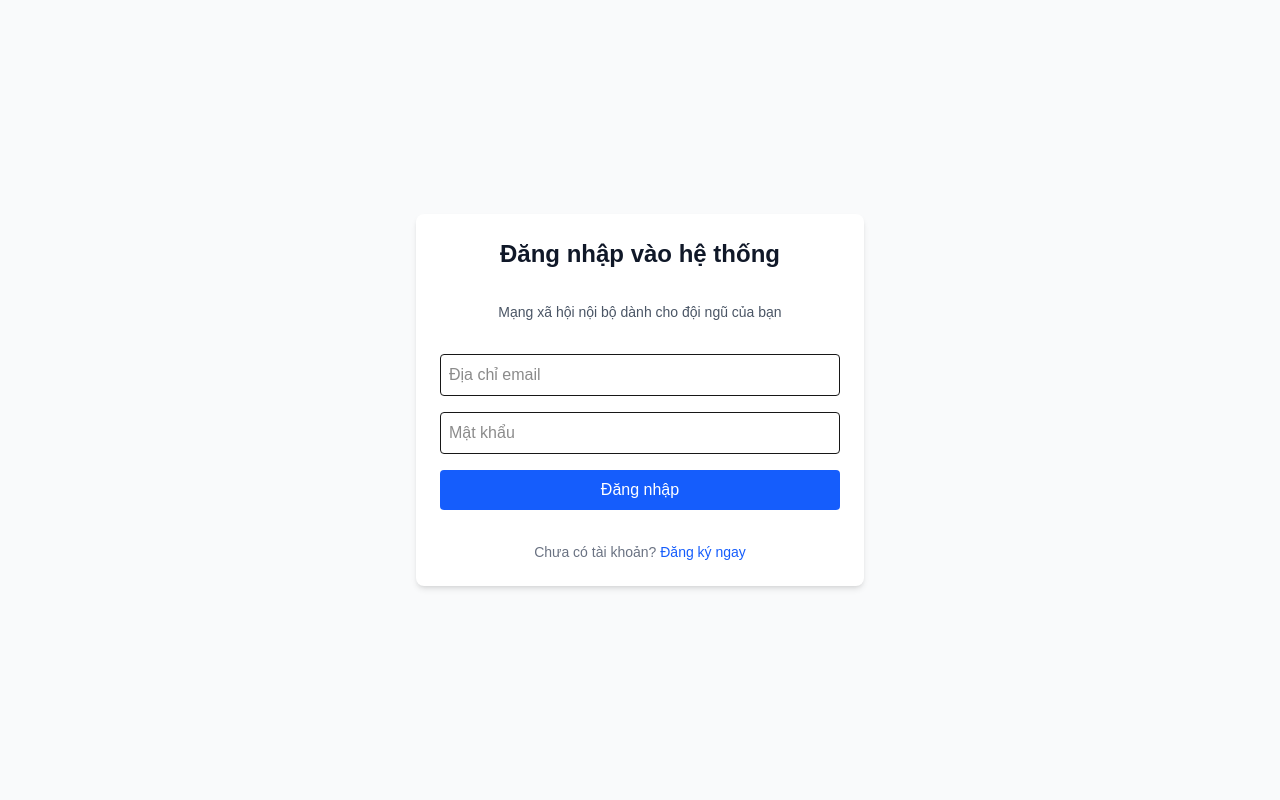
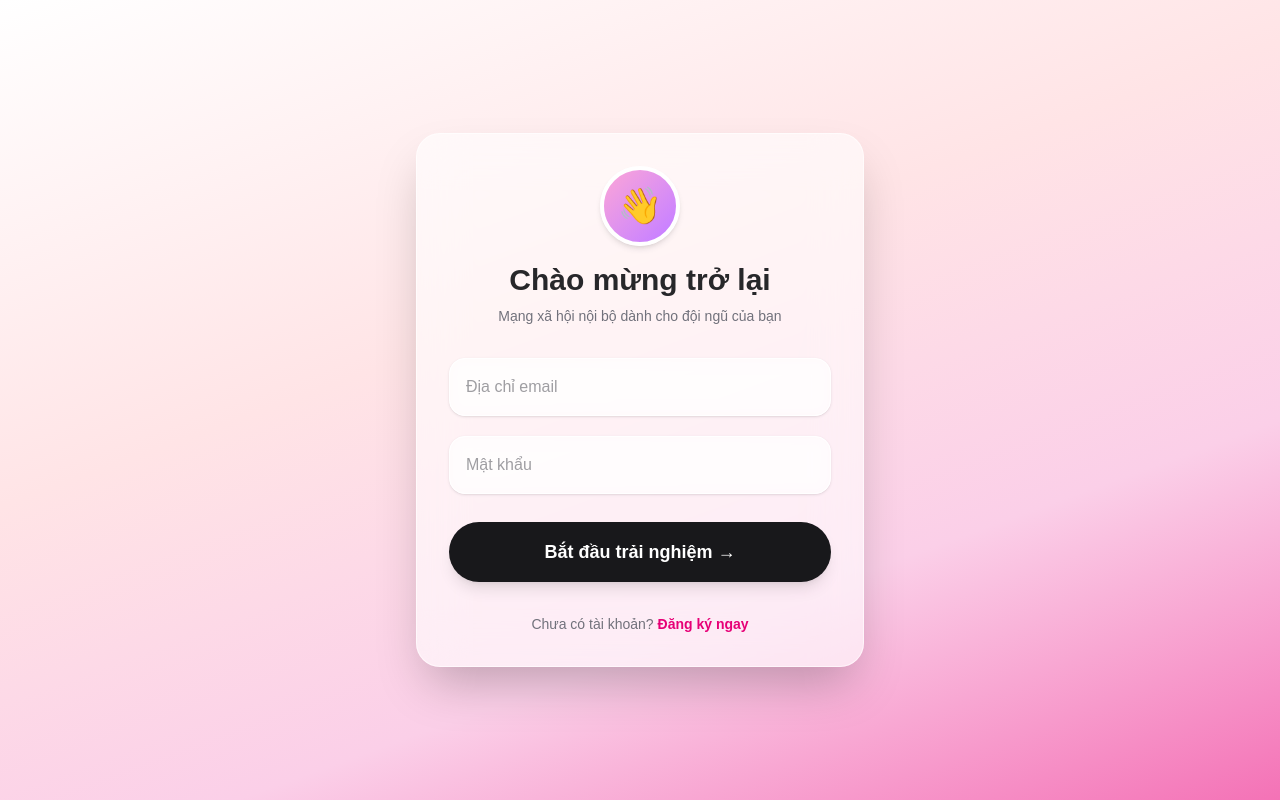
Before and after one commit to jusitamdhp456/mang-xa-hoi-noi-bo, a Next.js app: page /login in a window 1280 px wide. Built offline with nearby package versions, Linux system fonts and the light colour scheme.

Commit message:
Cập nhật nốt giao diện Đăng nhập và Đăng ký theo phong cách Pastel Glassmorphism

```diff
--- a/app/(auth)/login/page.tsx
+++ b/app/(auth)/login/page.tsx
@@ -5,37 +5,42 @@ export default async function LoginPage({ searchParams }: { searchParams: Promis
   const { error } = await searchParams;
 
   return (
-    <div className="flex h-screen items-center justify-center bg-gray-50">
-      <div className="w-full max-w-md space-y-8 rounded-lg bg-white p-6 shadow-md">
-        <h2 className="text-center text-2xl font-bold text-gray-900">Đăng nhập vào hệ thống</h2>
-        <p className="text-center text-sm text-gray-600">
-          Mạng xã hội nội bộ dành cho đội ngũ của bạn
-        </p>
+    <div className="flex h-screen items-center justify-center bg-transparent">
+      <div className="w-full max-w-md space-y-8 rounded-3xl bg-white/60 backdrop-blur-xl p-8 shadow-2xl border border-white/60">
+        <div className="text-center">
+           <div className="w-20 h-20 bg-gradient-to-br from-pink-300 to-purple-400 rounded-full mx-auto mb-4 flex items-center justify-center shadow-md border-4 border-white">
+              <span className="text-4xl">👋</span>
+           </div>
+           <h2 className="text-3xl font-extrabold text-zinc-800">Chào mừng trở lại</h2>
+           <p className="text-sm text-zinc-500 mt-2 font-medium">
+             Mạng xã hội nội bộ dành cho đội ngũ của bạn
+           </p>
+        </div>
 
-        {error && <div className="p-3 bg-red-100 text-red-700 text-sm rounded">{error}</div>}
+        {error && <div className="p-3 bg-red-100/80 backdrop-blur-sm text-red-700 font-bold text-sm rounded-xl border border-red-200 shadow-sm">{error}</div>}
 
-        <form action={login} className="flex flex-col gap-4">
+        <form action={login} className="flex flex-col gap-5 mt-8">
           <input
             type="email"
             name="email"
             placeholder="Địa chỉ email"
             required
-            className="rounded border p-2"
+            className="rounded-2xl border border-white bg-white/50 backdrop-blur-sm p-4 outline-none focus:bg-white focus:ring-2 focus:ring-pink-300 transition-all font-medium text-zinc-700 shadow-sm"
           />
           <input
             type="password"
             name="password"
             placeholder="Mật khẩu"
             required
-            className="rounded border p-2"
+            className="rounded-2xl border border-white bg-white/50 backdrop-blur-sm p-4 outline-none focus:bg-white focus:ring-2 focus:ring-pink-300 transition-all font-medium text-zinc-700 shadow-sm"
           />
-          <button type="submit" className="rounded bg-blue-600 p-2 text-white hover:bg-blue-700">
-            Đăng nhập
+          <button type="submit" className="rounded-full bg-zinc-900 py-4 text-white hover:bg-pink-500 font-bold text-lg transition-colors shadow-lg hover:shadow-pink-500/30 transform hover:-translate-y-0.5 mt-2">
+            Bắt đầu trải nghiệm →
           </button>
         </form>
 
-        <div className="text-center text-sm text-gray-500 mt-4">
-          Chưa có tài khoản? <Link href="/register" className="text-blue-600 hover:underline">Đăng ký ngay</Link>
+        <div className="text-center text-sm font-medium text-zinc-500 mt-6">
+          Chưa có tài khoản? <Link href="/register" className="text-pink-600 font-bold hover:underline">Đăng ký ngay</Link>
         </div>
       </div>
     </div>
--- a/app/(auth)/register/page.tsx
+++ b/app/(auth)/register/page.tsx
@@ -5,29 +5,34 @@ export default async function RegisterPage({ searchParams }: { searchParams: Pro
   const { error } = await searchParams;
 
   return (
-    <div className="flex h-screen items-center justify-center bg-gray-50">
-      <div className="w-full max-w-md space-y-8 rounded-lg bg-white p-6 shadow-md">
-        <h2 className="text-center text-2xl font-bold text-gray-900">Đăng ký tài khoản</h2>
-        <p className="text-center text-sm text-gray-600">
-          Tạo tài khoản để tham gia mạng xã hội nội bộ
-        </p>
+    <div className="flex h-screen items-center justify-center bg-transparent">
+      <div className="w-full max-w-md space-y-8 rounded-3xl bg-white/60 backdrop-blur-xl p-8 shadow-2xl border border-white/60">
+        <div className="text-center">
+           <div className="w-20 h-20 bg-gradient-to-br from-pink-300 to-purple-400 rounded-full mx-auto mb-4 flex items-center justify-center shadow-md border-4 border-white">
+              <span className="text-4xl">✨</span>
+           </div>
+           <h2 className="text-3xl font-extrabold text-zinc-800">Tạo tài khoản mới</h2>
+           <p className="text-sm text-zinc-500 mt-2 font-medium">
+             Tham gia cộng đồng Mạng xã hội nội bộ
+           </p>
+        </div>
 
-        {error && <div className="p-3 bg-red-100 text-red-700 text-sm rounded">{error}</div>}
+        {error && <div className="p-3 bg-red-100/80 backdrop-blur-sm text-red-700 font-bold text-sm rounded-xl border border-red-200 shadow-sm">{error}</div>}
 
-        <form action={signup} className="flex flex-col gap-4">
+        <form action={signup} className="flex flex-col gap-5 mt-8">
           <input
             type="text"
             name="displayName"
             placeholder="Họ và tên hiển thị"
             required
-            className="rounded border p-2"
+            className="rounded-2xl border border-white bg-white/50 backdrop-blur-sm p-4 outline-none focus:bg-white focus:ring-2 focus:ring-pink-300 transition-all font-medium text-zinc-700 shadow-sm"
           />
           <input
             type="email"
             name="email"
             placeholder="Địa chỉ email"
             required
-            className="rounded border p-2"
+            className="rounded-2xl border border-white bg-white/50 backdrop-blur-sm p-4 outline-none focus:bg-white focus:ring-2 focus:ring-pink-300 transition-all font-medium text-zinc-700 shadow-sm"
           />
           <input
             type="password"
@@ -35,15 +40,15 @@ export default async function RegisterPage({ searchParams }: { searchParams: Pro
             placeholder="Mật khẩu (ít nhất 6 ký tự)"
             required
             minLength={6}
-            className="rounded border p-2"
+            className="rounded-2xl border border-white bg-white/50 backdrop-blur-sm p-4 outline-none focus:bg-white focus:ring-2 focus:ring-pink-300 transition-all font-medium text-zinc-700 shadow-sm"
           />
-          <button type="submit" className="rounded bg-green-600 p-2 text-white hover:bg-green-700">
-            Tạo tài khoản
+          <button type="submit" className="rounded-full bg-zinc-900 py-4 text-white hover:bg-pink-500 font-bold text-lg transition-colors shadow-lg hover:shadow-pink-500/30 transform hover:-translate-y-0.5 mt-2">
+            Đăng ký tham gia →
           </button>
         </form>
 
-        <div className="text-center text-sm text-gray-500 mt-4">
-          Đã có tài khoản? <Link href="/login" className="text-blue-600 hover:underline">Đăng nhập</Link>
+        <div className="text-center text-sm font-medium text-zinc-500 mt-6">
+          Đã có tài khoản? <Link href="/login" className="text-pink-600 font-bold hover:underline">Đăng nhập</Link>
         </div>
       </div>
     </div>
```
Also changed, not shown: .agents/AGENTS.md (added).
